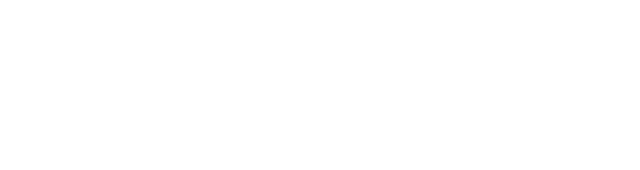
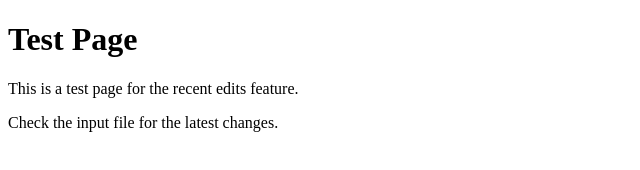
Before and after one commit to Winehlaw/github-test, a plain HTML site: page only-for-test/index.html in a window 1280 px wide. Shown: the whole page, without its empty margins (0-640 px from the left). Drawn offline with Linux system fonts and the light colour scheme.

Commit message:
second commit

```diff
--- a/only-for-test/index.html
+++ b/only-for-test/index.html
@@ -5,5 +5,9 @@
         <meta name="viewport" content="width=device-width, initial-scale=1.0">
         <title>Document</title>
     </head>
-    <body></body>
+    <body>
+        <h1>Test Page</h1>
+        <p>This is a test page for the recent edits feature.</p>
+        <p>Check the input file for the latest changes.</p>
+    </body>
 </html>
```
